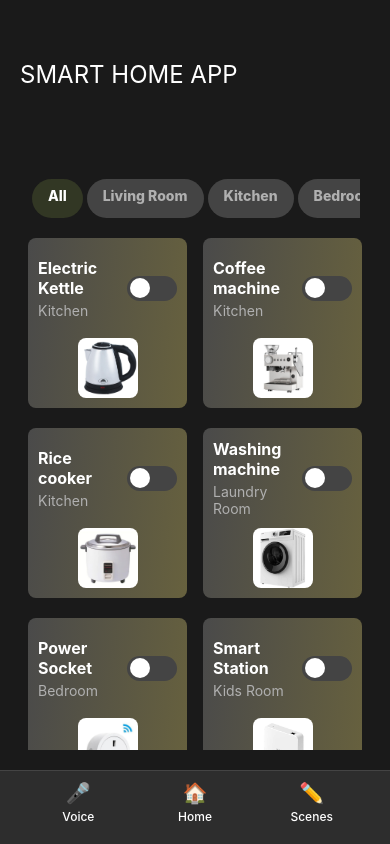
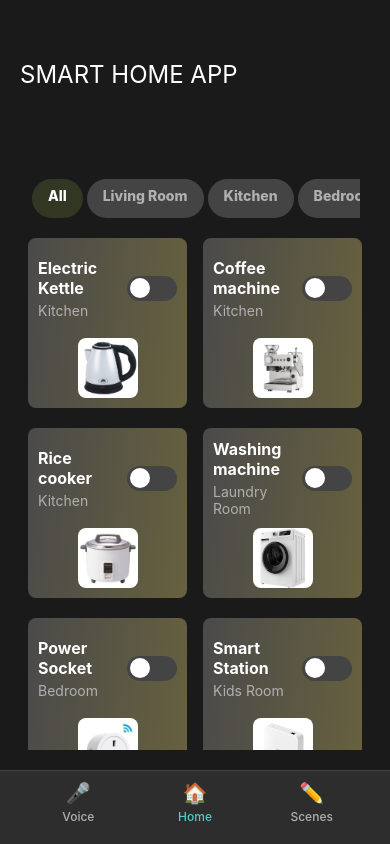
Before and after one commit to TIZIHMARKP/Smart-Home-App, a React Native app: screen / in a window 390 px wide. Built offline with nearby package versions, Linux system fonts and the light colour scheme.

Commit message:
Enhanced the bottom tab successfully

```diff
--- a/components/layout/BottomTabBar.js
+++ b/components/layout/BottomTabBar.js
@@ -11,11 +11,15 @@ function BottomTabBar() {
         console.log('Tab pressed: ', tabName);
     };
 
+
+
+
   return (
     <View style={styles.container}>
 
         <TouchableOpacity
             style={styles.tabItem}
+            onPress={() => handleTabPress('Voice')}
         >
             <View style={styles.tabIcon}>
                 <Text style={[
@@ -25,7 +29,8 @@ function BottomTabBar() {
                 </Text>
             </View>
             <Text style={[
-                styles.tabLabel
+                styles.tabLabel,
+                activeTab === 'Voice' ? styles.activeLabel : styles.inactiveLabel
             ]}
             >
                 Voice
@@ -33,7 +38,7 @@ function BottomTabBar() {
         </TouchableOpacity>
         <TouchableOpacity
             style={styles.tabItem}
-
+            onPress={() => handleTabPress('Home')}
         >
             <View style={styles.tabIcon}>
                 <Text style={[
@@ -43,7 +48,9 @@ function BottomTabBar() {
                 </Text>
             </View>
             <Text style={[
-                styles.tabLabel
+                styles.tabLabel,
+                activeTab === 'Home' ? styles.activeLabel : styles.inactiveLabel
+
             ]}
             >
                 Home
@@ -51,7 +58,7 @@ function BottomTabBar() {
         </TouchableOpacity>
         <TouchableOpacity
             style={styles.tabItem}
-
+            onPress={() => handleTabPress('Scenes')}
         >
             <View style={styles.tabIcon}>
                 <Text style={[
@@ -61,7 +68,9 @@ function BottomTabBar() {
                 </Text>
             </View>
             <Text style={[
-                styles.tabLabel
+                styles.tabLabel,
+                activeTab === 'Scenes' ? styles.activeLabel : styles.inactiveLabel
+
             ]}>
                 Scenes
             </Text>
@@ -106,14 +115,14 @@ const styles = StyleSheet.create({
     opacity: 0.5,
   },
   tabLabel: {
-    color: '#fff',
+    // color: '#fff',
     fontSize: 12,
     fontWeight: 500,
   },
   activeLabel: {
     color: '#4ecdc4',
   },
-  activeLabel: {
+  inactiveLabel: {
     color: '#b0b0b0',
   },
 
```
